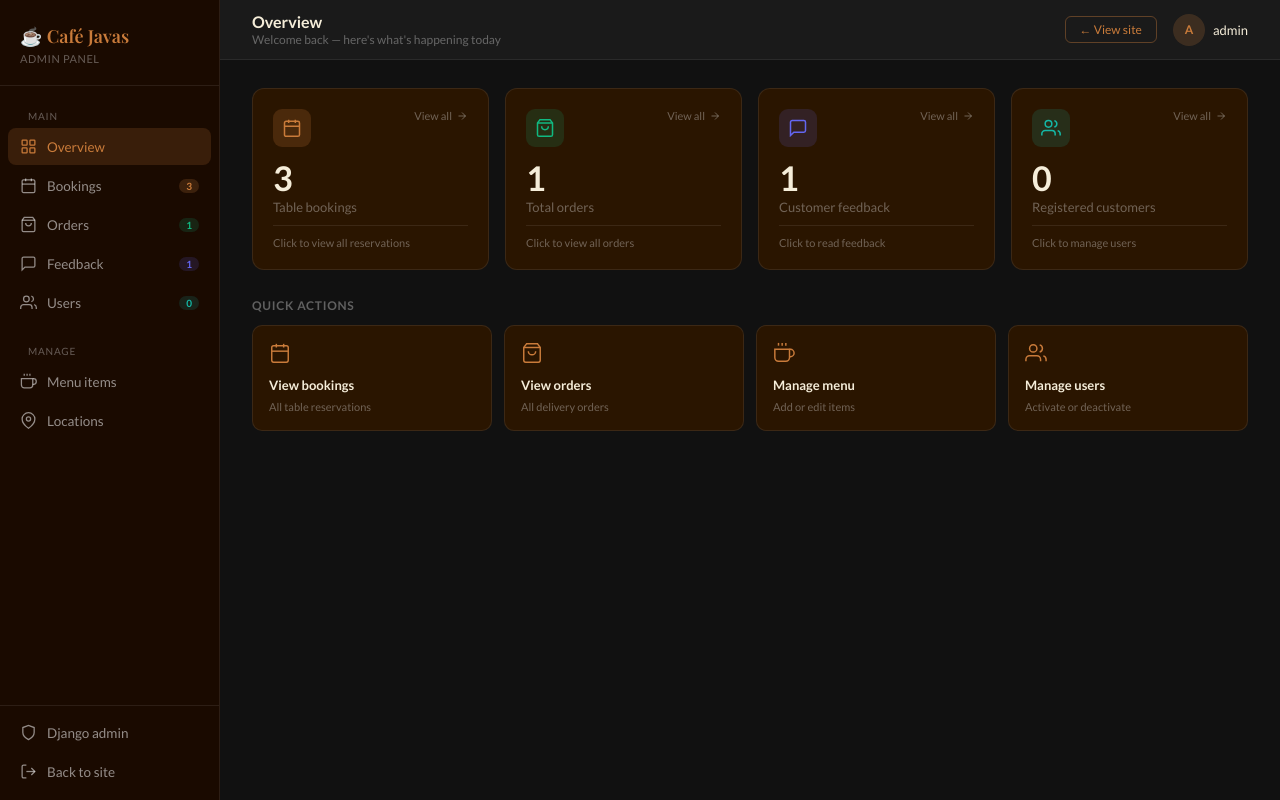
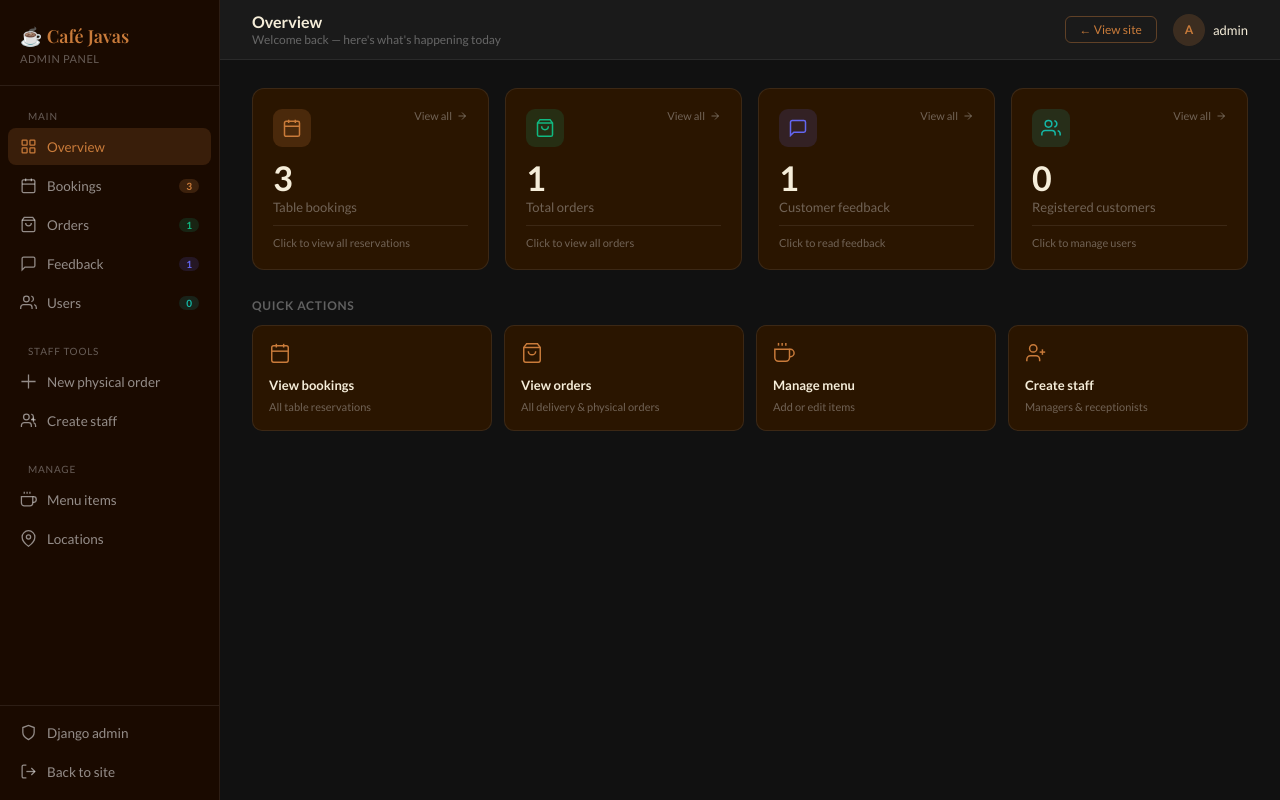
Before and after one commit to Tamujacob/restaurant_booking, a Django app: page /dashboard/ in a window 1280 px wide. Run offline with Django 5.2, Linux system fonts and the light colour scheme; a user stored in the database is signed in; data comes from the database, SQL or seed files in the repository.

Commit message:
feat: add staff management links and order source tracking to dashboard

```diff
--- a/core/templates/dashboard.html
+++ b/core/templates/dashboard.html
@@ -59,6 +59,7 @@
     .nav-badge.green  { background: rgba(16,185,129,.15); color: #10b981; }
     .nav-badge.purple { background: rgba(99,102,241,.15); color: #6366f1; }
     .nav-badge.teal   { background: rgba(20,184,166,.15); color: #14b8a6; }
+    .nav-badge.gold   { background: rgba(234,179,8,.15);  color: #eab308; }
     .sb-footer { padding: 8px; border-top: 1px solid var(--border); }
 
     /* MAIN */
@@ -188,6 +189,8 @@
     .badge-rating-good      { background: rgba(16,185,129,.15);  color: #10b981; }
     .badge-rating-avg       { background: rgba(245,158,11,.15);  color: #f59e0b; }
     .badge-rating-poor      { background: rgba(239,68,68,.15);   color: #ef4444; }
+    .badge-online           { background: rgba(99,102,241,.15);  color: #6366f1; }
+    .badge-physical         { background: rgba(234,179,8,.15);   color: #eab308; }
 
     /* ACTION BUTTONS */
     .btn-deactivate {
@@ -253,6 +256,22 @@
       Users
       <span class="nav-badge teal">{{ total_users }}</span>
     </a>
+
+    {% if request.user.is_superuser or request.user.staff_profile.role == 'manager' or request.user.staff_profile.role == 'receptionist_physical' %}
+    <div class="sb-section-label" style="margin-top:8px;">Staff tools</div>
+
+    <a href="{% url 'physical_order' %}" class="nav-item">
+      <svg viewBox="0 0 24 24"><path d="M12 2v20M2 12h20"/></svg>
+      New physical order
+    </a>
+    {% endif %}
+
+    {% if request.user.is_superuser %}
+    <a href="{% url 'create_staff' %}" class="nav-item" id="nav-staff">
+      <svg viewBox="0 0 24 24"><path d="M16 21v-2a4 4 0 00-4-4H6a4 4 0 00-4 4v2"/><circle cx="9" cy="7" r="4"/><path d="M22 21v-2a4 4 0 00-3-3.87"/><path d="M16 3.13a4 4 0 010 7.75"/><line x1="19" y1="8" x2="19" y2="14"/><line x1="22" y1="11" x2="16" y2="11"/></svg>
+      Create staff
+    </a>
+    {% endif %}
 
     <div class="sb-section-label" style="margin-top:8px;">Manage</div>
 
@@ -363,18 +382,26 @@
         <div class="quick-card" onclick="showSection('orders')">
           <svg viewBox="0 0 24 24"><path d="M6 2 3 6v14a2 2 0 002 2h14a2 2 0 002-2V6l-3-4z"/><line x1="3" y1="6" x2="21" y2="6"/><path d="M16 10a4 4 0 01-8 0"/></svg>
           <p>View orders</p>
-          <span>All delivery orders</span>
+          <span>All delivery & physical orders</span>
         </div>
         <div class="quick-card" onclick="window.location='/admin/core/menuitem/'">
           <svg viewBox="0 0 24 24"><path d="M18 8h1a4 4 0 010 8h-1"/><path d="M2 8h16v9a4 4 0 01-4 4H6a4 4 0 01-4-4V8z"/><line x1="6" y1="1" x2="6" y2="4"/><line x1="10" y1="1" x2="10" y2="4"/><line x1="14" y1="1" x2="14" y2="4"/></svg>
           <p>Manage menu</p>
           <span>Add or edit items</span>
         </div>
+        {% if request.user.is_superuser %}
+        <div class="quick-card" onclick="window.location='{% url 'create_staff' %}'">
+          <svg viewBox="0 0 24 24"><path d="M16 21v-2a4 4 0 00-4-4H6a4 4 0 00-4 4v2"/><circle cx="9" cy="7" r="4"/><line x1="19" y1="8" x2="19" y2="14"/><line x1="22" y1="11" x2="16" y2="11"/></svg>
+          <p>Create staff</p>
+          <span>Managers & receptionists</span>
+        </div>
+        {% else %}
         <div class="quick-card" onclick="showSection('users')">
           <svg viewBox="0 0 24 24"><path d="M17 21v-2a4 4 0 00-4-4H5a4 4 0 00-4 4v2"/><circle cx="9" cy="7" r="4"/><path d="M23 21v-2a4 4 0 00-3-3.87"/><path d="M16 3.13a4 4 0 010 7.75"/></svg>
           <p>Manage users</p>
           <span>Activate or deactivate</span>
         </div>
+        {% endif %}
       </div>
     </div>
 
@@ -433,17 +460,29 @@
       <table>
         <thead>
           <tr>
-            <th>Name</th><th>Phone</th><th>Delivery location</th>
-            <th>Delivery time</th><th>Total</th><th>Status</th><th>Date</th>
+            <th>Name</th><th>Source</th><th>Table / Delivery</th>
+            <th>Handled by</th><th>Total</th><th>Status</th><th>Date</th>
           </tr>
         </thead>
         <tbody>
           {% for o in orders %}
           <tr>
             <td><strong>{{ o.first_name }} {{ o.last_name }}</strong></td>
-            <td style="color:var(--muted);">{{ o.phone|default:"—" }}</td>
-            <td>{{ o.delivery_location }}</td>
-            <td style="color:var(--muted);">{{ o.delivery_time }}</td>
+            <td>
+              {% if o.source == 'physical' %}
+                <span class="badge badge-physical">Physical</span>
+              {% else %}
+                <span class="badge badge-online">Online</span>
+              {% endif %}
+            </td>
+            <td style="color:var(--muted);">
+              {% if o.source == 'physical' %}
+                Table {{ o.table_number|default:"—" }}
+              {% else %}
+                {{ o.delivery_location|default:"—" }}
+              {% endif %}
+            </td>
+            <td style="color:var(--muted);">{{ o.handled_by.username|default:"—" }}</td>
             <td style="color:#10b981;font-weight:700;">UGX {{ o.total_price|floatformat:0 }}</td>
             <td><span class="badge badge-{{ o.status }}">{{ o.get_status_display }}</span></td>
             <td style="color:var(--muted);">{{ o.created_at|date:"M d, Y" }}</td>
@@ -567,7 +606,7 @@
   const sections = ['bookings', 'orders', 'feedback', 'users'];
   const titles = {
     bookings: { h: 'Table bookings',       sub: 'All reservation records' },
-    orders:   { h: 'Orders',               sub: 'All delivery orders' },
+    orders:   { h: 'Orders',               sub: 'All delivery & physical orders' },
     feedback: { h: 'Customer feedback',    sub: 'What customers are saying' },
     users:    { h: 'Registered customers', sub: 'Manage customer accounts' },
   };
```
